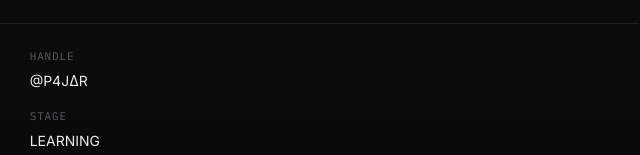
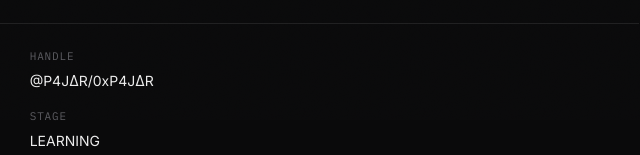
Before and after one commit to pajarr10/Myportofolio_2, a plain HTML site: page index.html in a window 1280 px wide. Shown: the part 680-835 px from the top of the page, 527-1167 px from the left. Drawn offline with Linux system fonts and the light colour scheme; no server answers.

Commit message:
Update index.html

```diff
--- a/index.html
+++ b/index.html
@@ -3,13 +3,13 @@
 <head>
 <meta charset="UTF-8">
 <meta name="viewport" content="width=device-width, initial-scale=1.0">
-<title>P4J∆R — Cybersec / File Pribadi</title>
+<title>0xP4J∆R — Cybersec / File Pribadi</title>
 <meta name="description" content="Portofolio pribadi Muhammad Fajar (P4J∆R) pelajar yang belajar software development, cybersecurity, dan AI engineering. Arsip proyek, catatan, dan eksperimen. P4J∆R HACKER heker ">
 <meta name="theme-color" content="#0a0a0b">
 <link rel="canonical" href="https://pajar.biz.id/">
 
 <meta property="og:type" content="profile">
-<meta property="og:title" content="P4J∆R — Muhammad Fajar">
+<meta property="og:title" content="0xP4J∆R — Muhammad Fajar">
 <meta property="og:description" content="Pelajar. Belajar software development, cybersecurity, dan AI engineering pelan-pelan.">
 <meta property="og:url" content="https://pajar.biz.id/">
 <meta property="og:locale" content="id_ID">
@@ -46,7 +46,7 @@
 
 <div id="loader" aria-hidden="true">
   <div class="loader-mark mono">F</div>
-  <p class="loader-word">P4J∆R</p>
+  <p class="loader-word">0xP4J∆R</p>
   <p class="loader-status mono" id="loader-status">WAIT GUYSS...</p>
   <div class="loader-bar"></div>
 </div>
@@ -122,7 +122,7 @@
         <dl class="meta-panel" aria-label="Data profil">
           <div class="meta-row"><dt class="mono">NAME</dt><dd>MUHAMMAD FAJAR</dd></div>
           <div class="meta-row"><dt class="mono">AGE</dt><dd>14</dd></div>
-          <div class="meta-row"><dt class="mono">HANDLE</dt><dd>@P4J∆R</dd></div>
+          <div class="meta-row"><dt class="mono">HANDLE</dt><dd>@P4J∆R/0xP4J∆R</dd></div>
           <div class="meta-row"><dt class="mono">CITY</dt><dd>IDN / WIB</dd></div>
           <div class="meta-row"><dt class="mono">BORN</dt><dd>21/04/2012</dd></div>
           <div class="meta-row"><dt class="mono">STAGE</dt><dd>LEARNING</dd></div>
```
